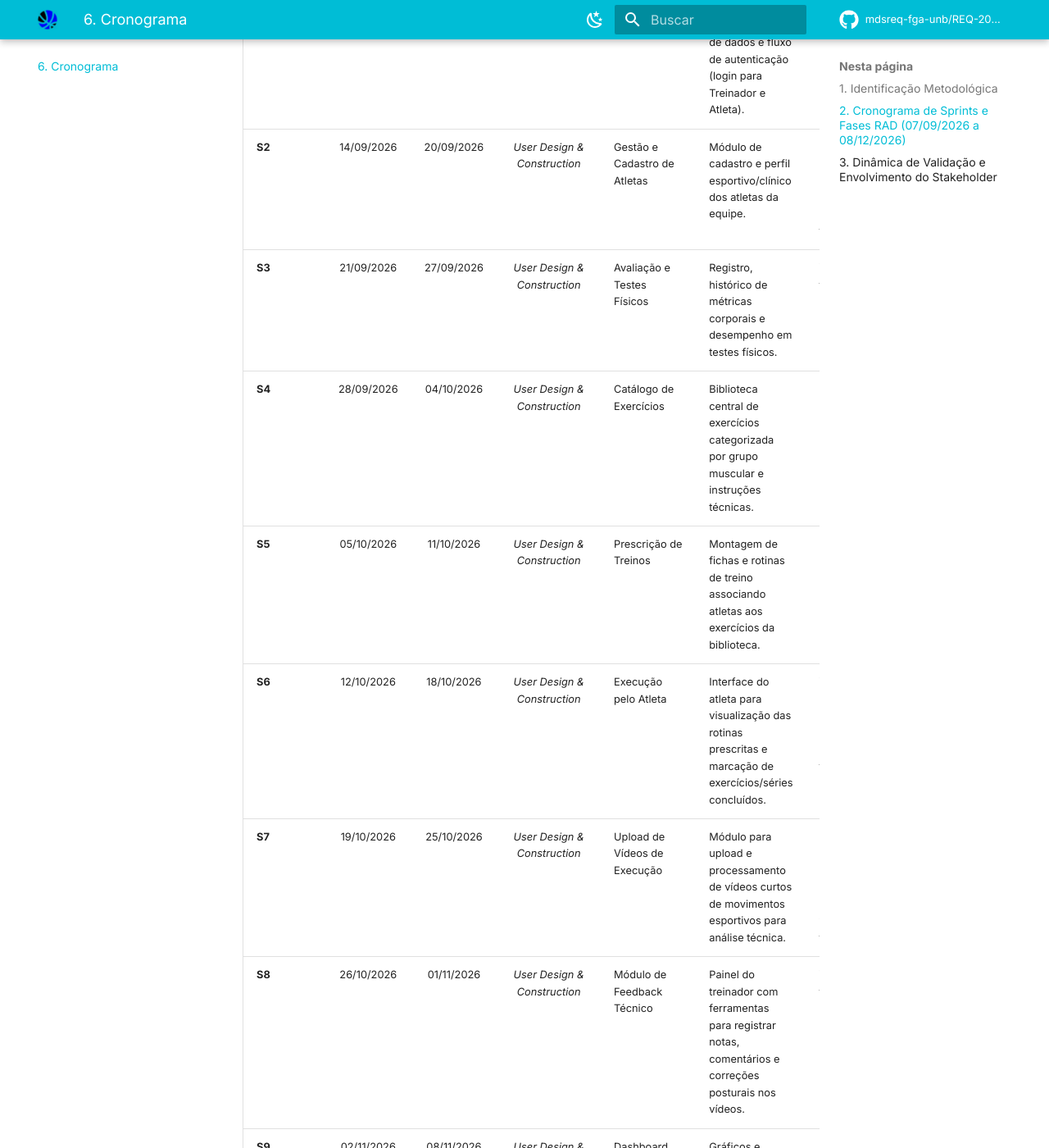
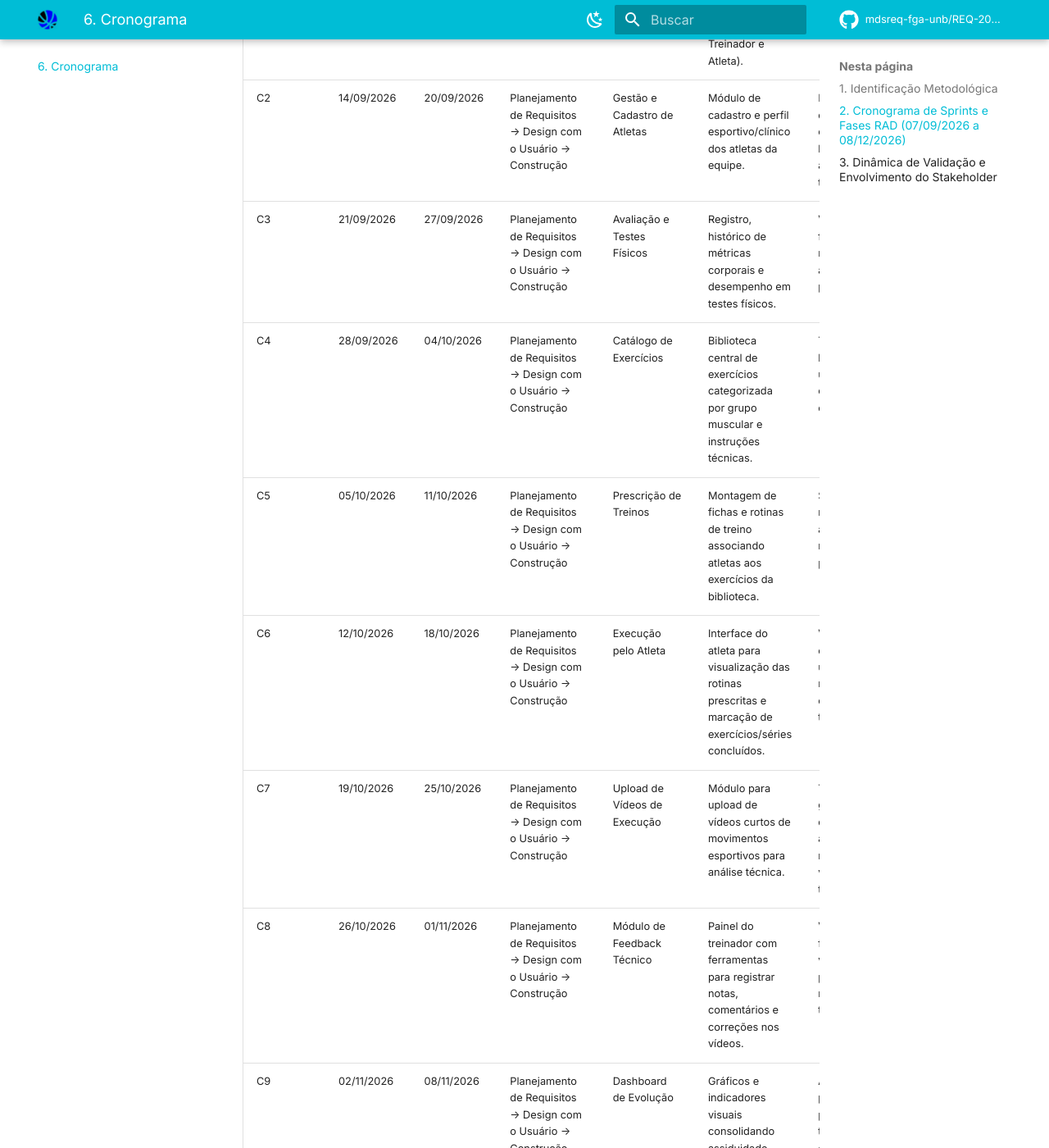
Before and after one commit to mdsreq-fga-unb/REQ-2026.2-T01-SpaceJam, an MkDocs documentation site: the page built from docs/cronograma.md, in a window 1280 px wide and 1400 px high, scrolled down 1096 px. Shown: the whole window at 82% size. Built offline with MkDocs 1.6.1 and Material for MkDocs 9.7.7, drawn with Linux system fonts in a browser that asks for light colours; comment, search, counter and statistics services are not loaded; some of the changed text lies outside the part shown.

Commit message:
refactor: update sprint structure and remove SCRUM framework reference in project timeline

```diff
--- a/docs/cronograma.md
+++ b/docs/cronograma.md
@@ -14,30 +14,31 @@ Este documento apresenta o cronograma operacional do projeto **Space Jam**, fund
 * **Abordagem:** Híbrida / Ágil (equilíbrio entre prototipagem participativa e adaptabilidade contínua às mudanças)
 * **Ciclo de Vida:** Iterativo e Incremental (desenvolvimento em ciclos sucessivos com entregas parciais de software funcional)
 * **Processo:** RAD (*Rapid Application Development* - conduzido pelas etapas de Planejamento de Requisitos, Design com o Usuário, Construção e Cutover)
-* **Framework de Gerenciamento:** SCRUM (governança em ciclos semanais com cerimônias de Planning, Daily, Review e Retrospective)
 
 ---
 
 ## 2. Cronograma de Sprints e Fases RAD (07/09/2026 a 08/12/2026)
 
-| Sprint | Início | Fim | Macrofase RAD | Objetivo Principal | Entregas Esperadas (Incremento Funcional) | Validação com o Cliente (Treinador) |
-| :--- | :---: | :---: | :---: | :--- | :--- | :--- |
-| **S1** | 07/09/2026 | 13/09/2026 | *Requirements Planning* | Fundação e Autenticação | Setup do ambiente, modelagem inicial do banco de dados e fluxo de autenticação (login para Treinador e Atleta). | Validação do fluxo de telas e testes nos wireframes navegáveis de login. |
-| **S2** | 14/09/2026 | 20/09/2026 | *User Design & Construction* | Gestão e Cadastro de Atletas | Módulo de cadastro e perfil esportivo/clínico dos atletas da equipe. | Demonstração do fluxo de cadastro e listagem de atletas com o treinador. |
-| **S3** | 21/09/2026 | 27/09/2026 | *User Design & Construction* | Avaliação e Testes Físicos | Registro, histórico de métricas corporais e desempenho em testes físicos. | Validação das fichas e relatórios de avaliação física preenchidos. |
-| **S4** | 28/09/2026 | 04/10/2026 | *User Design & Construction* | Catálogo de Exercícios | Biblioteca central de exercícios categorizada por grupo muscular e instruções técnicas. | Teste de busca, filtros e usabilidade do catálogo de exercícios. |
-| **S5** | 05/10/2026 | 11/10/2026 | *User Design & Construction* | Prescrição de Treinos | Montagem de fichas e rotinas de treino associando atletas aos exercícios da biblioteca. | Simulação de montagem e atribuição de rotina de treino pelo treinador. |
-| **S6** | 12/10/2026 | 18/10/2026 | *User Design & Construction* | Execução pelo Atleta | Interface do atleta para visualização das rotinas prescritas e marcação de exercícios/séries concluídos. | Validação da experiência de uso do atleta no registro de execução de treinos. |
-| **S7** | 19/10/2026 | 25/10/2026 | *User Design & Construction* | Upload de Vídeos de Execução | Módulo para upload e processamento de vídeos curtos de movimentos esportivos para análise técnica. | Teste de gravação/envio de vídeo pelo atleta e reprodução na visão do treinador. |
-| **S8** | 26/10/2026 | 01/11/2026 | *User Design & Construction* | Módulo de Feedback Técnico | Painel do treinador com ferramentas para registrar notas, comentários e correções posturais nos vídeos. | Validação do fluxo completo: gravação enviada pelo atleta com retorno técnico do treinador. |
-| **S9** | 02/11/2026 | 08/11/2026 | *User Design & Construction* | Dashboard de Evolução | Gráficos e indicadores visuais consolidando assiduidade, evolução nos testes e histórico de treinos. | Avaliação do painel analítico para suporte à tomada de decisão do treinador. |
-| **S10** | 09/11/2026 | 15/11/2026 | *User Design & Construction* | Privacidade e LGPD | Mecanismos de consentimento, segurança de dados sensíveis e controle de visibilidade das mídias. | Revisão das diretrizes regulatórias e termos de privacidade com os stakeholders. |
-| **S11** | 16/11/2026 | 22/11/2026 | *Cutover (Homologação)* | Testes Integrados e Aceite | Testes ponta a ponta, carga e usabilidade em ambiente de homologação (staging). | Homologação formal assistida com o treinador simulando rotinas reais de uso. |
-| **S12** | 23/11/2026 | 08/12/2026 | *Cutover (Deploy & Release)* | Lançamento Final e Apresentação | Deploy em produção do MVP, monitoramento pós-deploy e validação dos resultados com a banca/cliente. | Avaliação da operação real em produção, coleta de feedback e encerramento do semestre. |
+| Ciclo | Início | Fim | Fases RAD do Ciclo | Objetivo Principal | Entregas Esperadas (Incremento Funcional) | Validação com o Cliente (Treinador) |
+|---|---|---|---|---|---|---|
+| C1 | 07/09/2026 | 13/09/2026 | Planejamento de Requisitos → Design com o Usuário → Construção | Fundação e Autenticação | Setup do ambiente, modelagem inicial do banco de dados e fluxo de autenticação (login para Treinador e Atleta). | Validação do fluxo de telas e testes nos wireframes navegáveis de login. |
+| C2 | 14/09/2026 | 20/09/2026 | Planejamento de Requisitos → Design com o Usuário → Construção | Gestão e Cadastro de Atletas | Módulo de cadastro e perfil esportivo/clínico dos atletas da equipe. | Demonstração do fluxo de cadastro e listagem de atletas com o treinador. |
+| C3 | 21/09/2026 | 27/09/2026 | Planejamento de Requisitos → Design com o Usuário → Construção | Avaliação e Testes Físicos | Registro, histórico de métricas corporais e desempenho em testes físicos. | Validação das fichas e relatórios de avaliação física preenchidos. |
+| C4 | 28/09/2026 | 04/10/2026 | Planejamento de Requisitos → Design com o Usuário → Construção | Catálogo de Exercícios | Biblioteca central de exercícios categorizada por grupo muscular e instruções técnicas. | Teste de busca, filtros e usabilidade do catálogo de exercícios. |
+| C5 | 05/10/2026 | 11/10/2026 | Planejamento de Requisitos → Design com o Usuário → Construção | Prescrição de Treinos | Montagem de fichas e rotinas de treino associando atletas aos exercícios da biblioteca. | Simulação de montagem e atribuição de rotina de treino pelo treinador. |
+| C6 | 12/10/2026 | 18/10/2026 | Planejamento de Requisitos → Design com o Usuário → Construção | Execução pelo Atleta | Interface do atleta para visualização das rotinas prescritas e marcação de exercícios/séries concluídos. | Validação da experiência de uso do atleta no registro de execução de treinos. |
+| C7 | 19/10/2026 | 25/10/2026 | Planejamento de Requisitos → Design com o Usuário → Construção | Upload de Vídeos de Execução | Módulo para upload de vídeos curtos de movimentos esportivos para análise técnica. | Teste de gravação/envio de vídeo pelo atleta e reprodução na visão do treinador. |
+| C8 | 26/10/2026 | 01/11/2026 | Planejamento de Requisitos → Design com o Usuário → Construção | Módulo de Feedback Técnico | Painel do treinador com ferramentas para registrar notas, comentários e correções nos vídeos. | Validação do fluxo completo: vídeo enviado pelo atleta com retorno do treinador. |
+| C9 | 02/11/2026 | 08/11/2026 | Planejamento de Requisitos → Design com o Usuário → Construção | Dashboard de Evolução | Gráficos e indicadores visuais consolidando assiduidade, evolução nos testes e histórico de treinos. | Avaliação do painel analítico para suporte à tomada de decisão do treinador. |
+| C10 | 09/11/2026 | 15/11/2026 | Planejamento de Requisitos → Design com o Usuário → Construção | Privacidade e LGPD | Mecanismos de consentimento, segurança de dados sensíveis e controle de visibilidade das mídias. | Revisão das diretrizes regulatórias e termos de privacidade com os stakeholders. |
+| C11 | 16/11/2026 | 22/11/2026 | Design com o Usuário → Construção → Cutover (Homologação) | Testes Integrados e Aceite | Testes ponta a ponta, carga e usabilidade em ambiente de homologação (staging). | Homologação formal assistida com o treinador simulando rotinas reais de uso. |
+| C12 | 23/11/2026 | 08/12/2026 | Cutover (Deploy & Release) | Lançamento Final e Apresentação | Deploy em produção do MVP, monitoramento pós-deploy e validação dos resultados com a banca/cliente. | Avaliação da operação real em produção, coleta de feedback e encerramento do semestre. |
+
+Observação: a partir do C11, a fase de Cutover passa a se sobrepor às demais, já que a homologação e o deploy final são preparados de forma incremental a partir dos ciclos anteriores — não como um bloco isolado e desconectado do restante do cronograma
 
 ---
 
 ## 3. Dinâmica de Validação e Envolvimento do Stakeholder
 
 * **Validação Antecipada via Prototipagem (RAD):** No início de cada Sprint, são apresentados wireframes e protótipos de tela diretamente ao treinador (cliente) para garantir o atendimento às expectativas de negócio antes do esforço de codificação (Validação Externa: "construir o produto correto").
-* **Inspeção e Adaptação em Cerimônias (Scrum):** Demonstração do incremento potencialmente utilizável nas reuniões de *Sprint Review* ao final de cada ciclo, permitindo retroalimentar o *Product Backlog* com base no feedback real do usuário.
+* **Sessões de Design com o Usuário:** ao final de cada ciclo, é realizada uma sessão de demonstração do incremento funcional construído, com participação direta do treinador, permitindo ajustar o escopo do próximo ciclo com base no feedback real de uso — sem depender de um framework de gerenciamento externo ao próprio RAD.
```
